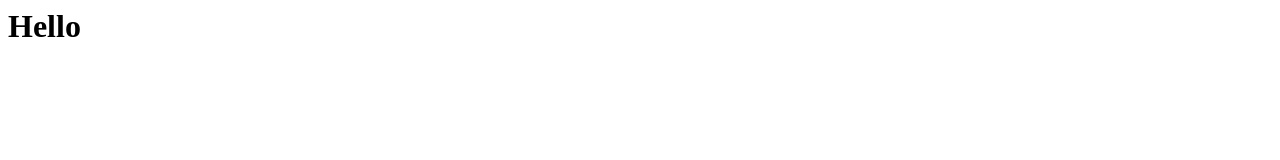
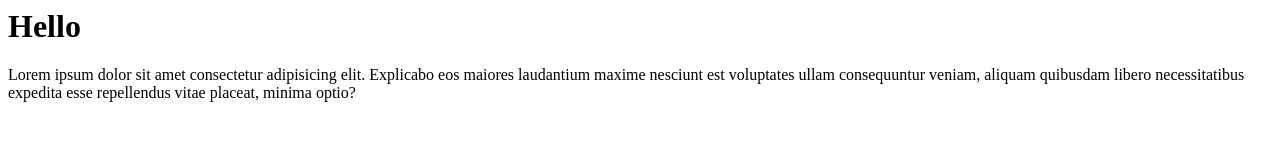
Before and after one commit to lukadlm97/git-testing, a plain HTML site: page index.html in a window 1280 px wide. Drawn offline with Linux system fonts and the light colour scheme.

Commit message:
Implementation - Added paragraph content

```diff
--- a/index.html
+++ b/index.html
@@ -1,3 +1,6 @@
 <h1>
     Hello
 </h1>
+<p>
+    Lorem ipsum dolor sit amet consectetur adipisicing elit. Explicabo eos maiores laudantium maxime nesciunt est voluptates ullam consequuntur veniam, aliquam quibusdam libero necessitatibus expedita esse repellendus vitae placeat, minima optio?
+</p>
```
